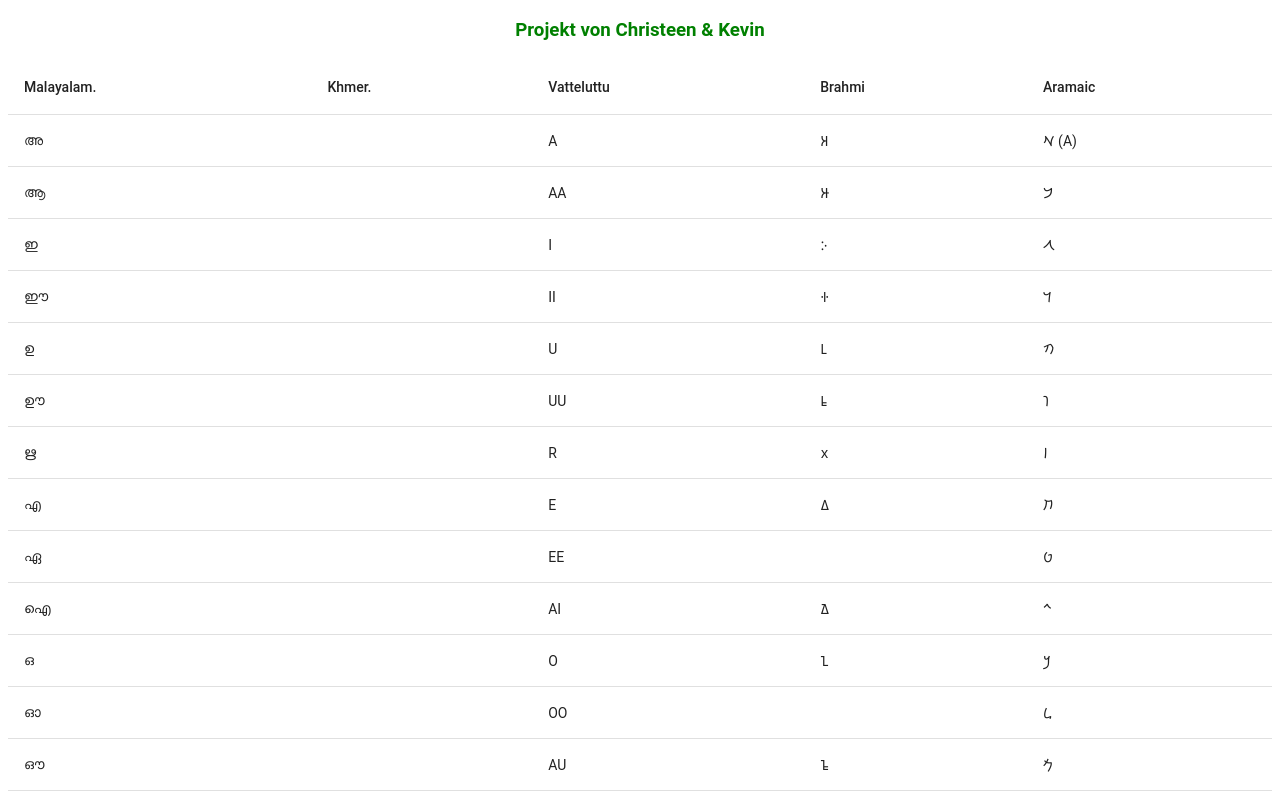
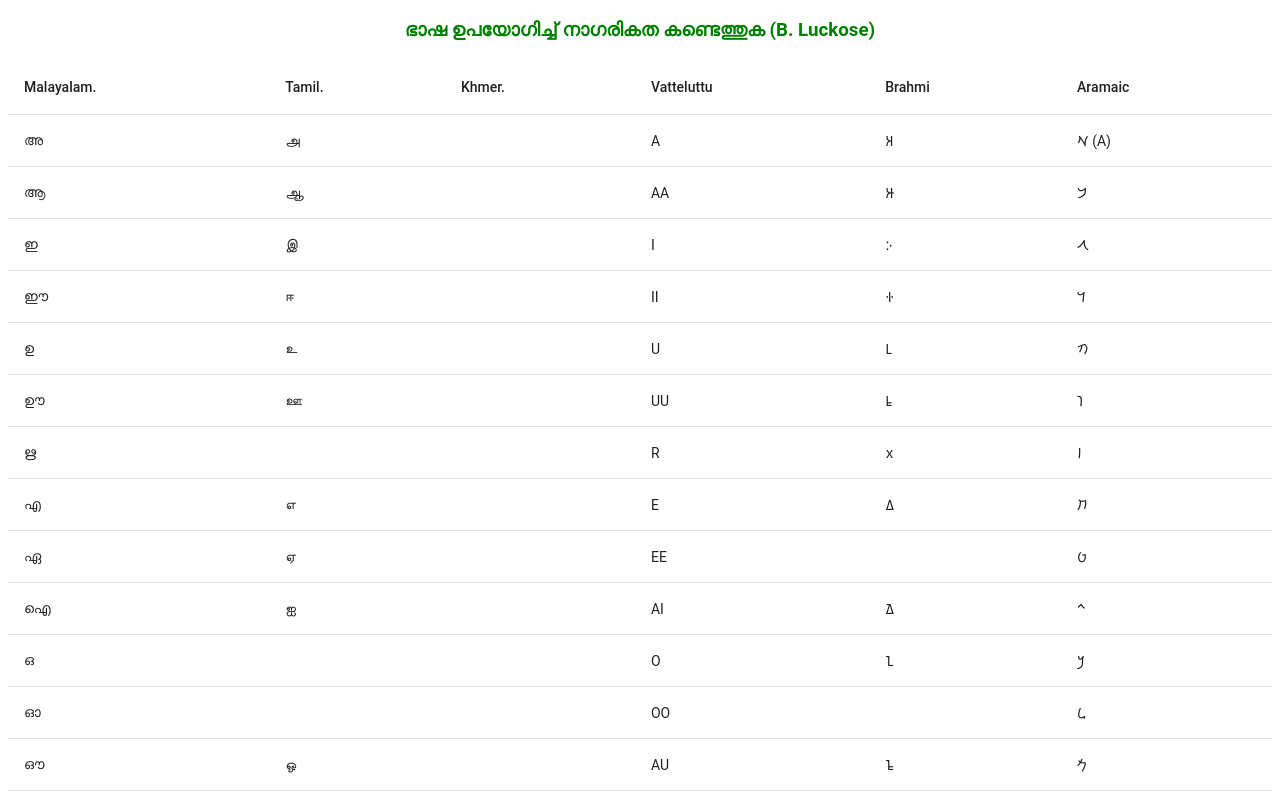
Before and after one commit to arc4s/arc4s.github.io, an Angular app: page / in a window 1280 px wide. Shown: the top 800 px of the page. Built offline with nearby package versions, Linux system fonts and the light colour scheme.

Commit message:
Tamil add

```diff
--- a/index.html
+++ b/index.html
@@ -9,5 +9,5 @@
 <link rel="stylesheet" href="styles.ef46db3751d8e999.css"></head>
 <body>
   <app-root></app-root>
-<script src="runtime.c19961b06fddf861.js" type="module"></script><script src="polyfills.bdf9fb21165ed77a.js" type="module"></script><script src="main.ab4702633c89f239.js" type="module"></script></body>
+<script src="runtime.c19961b06fddf861.js" type="module"></script><script src="polyfills.bdf9fb21165ed77a.js" type="module"></script><script src="main.90f0186661829dba.js" type="module"></script></body>
 </html>
--- a/src/app/language-table/language-table.component.html
+++ b/src/app/language-table/language-table.component.html
@@ -7,6 +7,11 @@
   <ng-container matColumnDef="malayalam">
     <th mat-header-cell *matHeaderCellDef> Malayalam. </th>
     <td mat-cell *matCellDef="let element"> {{element.malayalam}} </td>
+  </ng-container>
+
+  <ng-container matColumnDef="tamil">
+    <th mat-header-cell *matHeaderCellDef> Tamil. </th>
+    <td mat-cell *matCellDef="let element"> {{element.tamil}} </td>
   </ng-container>
 
   <ng-container matColumnDef="khmer">
--- a/src/app/language-table/language-table.component.ts
+++ b/src/app/language-table/language-table.component.ts
@@ -3,6 +3,7 @@ import {MatTableModule} from '@angular/material/table';
 
 export interface PeriodicElement {
   malayalam: string;
+  tamil: string,
   khmer: string,
   vatteluttu: string;
   tamil_brahmi: string;
@@ -13,7 +14,8 @@ export interface PeriodicElement {
 const ELEMENT_DATA: PeriodicElement[] = [
   {
     malayalam: '\u{D05}',
-    khmer: '',
+    tamil: '\u{B85}',
+    khmer: '\u{17B5}',
     vatteluttu: 'A',
     tamil_brahmi: '\u{11405}',
     brahmi: '\u{11005}',
@@ -21,6 +23,7 @@ const ELEMENT_DATA: PeriodicElement[] = [
   },
   {
     malayalam: '\u{D06}',
+    tamil: '\u{B86}',
     khmer: '',
     vatteluttu: 'AA',
     tamil_brahmi: '\u{11405}',
@@ -29,6 +32,7 @@ const ELEMENT_DATA: PeriodicElement[] = [
   },
   {
     malayalam: '\u{D07}',
+    tamil: '\u{B87}',
     khmer: '',
     vatteluttu: 'I',
     tamil_brahmi: '\u{11405}',
@@ -37,6 +41,7 @@ const ELEMENT_DATA: PeriodicElement[] = [
   },
   {
     malayalam: '\u{D08}',
+    tamil: '\u{B88}',
     khmer: '',
     vatteluttu: 'II',
     tamil_brahmi: '\u{11405}',
@@ -45,6 +50,7 @@ const ELEMENT_DATA: PeriodicElement[] = [
   },
   {
     malayalam: '\u{D09}',
+    tamil: '\u{B89}',
     khmer: '',
     vatteluttu: 'U',
     tamil_brahmi: '\u{11405}',
@@ -53,6 +59,7 @@ const ELEMENT_DATA: PeriodicElement[] = [
   },
   {
     malayalam: '\u{D0A}',
+    tamil: '\u{B8A}',
     khmer: '',
     vatteluttu: 'UU',
     tamil_brahmi: '\u{11405}',
@@ -61,6 +68,7 @@ const ELEMENT_DATA: PeriodicElement[] = [
   },
   {
     malayalam: '\u{D0B}',
+    tamil: '',
     khmer: '',
     vatteluttu: 'R',
     tamil_brahmi: '\u{11405}',
@@ -69,15 +77,25 @@ const ELEMENT_DATA: PeriodicElement[] = [
   },
   {
     malayalam: '\u{D0E}',
+    tamil: '\u{B8E}',
     khmer: '',
     vatteluttu: 'E',
     tamil_brahmi: '\u{11405}',
     brahmi: '\u{1100F}',
     aramaic: '\u{10847}'
   },
-  {malayalam: '\u{D0F}', khmer: '', vatteluttu: 'EE', tamil_brahmi: '\u{11405}', brahmi: '', aramaic: '\u{10848}'},
+  {
+    malayalam: '\u{D0F}',
+    tamil: '\u{B8F}',
+    khmer: '',
+    vatteluttu: 'EE',
+    tamil_brahmi: '\u{11405}',
+    brahmi: '',
+    aramaic: '\u{10848}'
+  },
   {
     malayalam: '\u{0D10}',
+    tamil: '\u{B90}',
     khmer: '',
     vatteluttu: 'AI',
     tamil_brahmi: '\u{11405}',
@@ -86,15 +104,25 @@ const ELEMENT_DATA: PeriodicElement[] = [
   },
   {
     malayalam: '\u{0D12}',
+    tamil: '',
     khmer: '',
     vatteluttu: 'O',
     tamil_brahmi: '\u{11405}',
     brahmi: '\u{11011}',
     aramaic: '\u{1084A}'
   },
-  {malayalam: '\u{0D13}', khmer: '', vatteluttu: 'OO', tamil_brahmi: '\u{11405}', brahmi: '', aramaic: '\u{1084B}'},
+  {
+    malayalam: '\u{0D13}',
+    tamil: '',
+    khmer: '',
+    vatteluttu: 'OO',
+    tamil_brahmi: '\u{11405}',
+    brahmi: '',
+    aramaic: '\u{1084B}'
+  },
   {
     malayalam: '\u{0D14}',
+    tamil: '\u{B92}',
     khmer: '',
     vatteluttu: 'AU',
     tamil_brahmi: '\u{11405}',
@@ -103,6 +131,7 @@ const ELEMENT_DATA: PeriodicElement[] = [
   },
   {
     malayalam: '\u{D05}\u{0D02}',
+    tamil: '\u{B93}',
     khmer: '',
     vatteluttu: '',
     tamil_brahmi: '\u{11405}',
@@ -111,6 +140,7 @@ const ELEMENT_DATA: PeriodicElement[] = [
   },
   {
     malayalam: '\u{D05}\u{0D03}',
+    tamil: '\u{B94}',
     khmer: '',
     vatteluttu: '',
     tamil_brahmi: '\u{11405}',
@@ -119,6 +149,7 @@ const ELEMENT_DATA: PeriodicElement[] = [
   },
   {
     malayalam: '\u{0D15}',
+    tamil: '\u{B95}',
     khmer: '\u{1780}',
     vatteluttu: 'KA',
     tamil_brahmi: '\u{11405}',
@@ -127,6 +158,7 @@ const ELEMENT_DATA: PeriodicElement[] = [
   },
   {
     malayalam: '\u{0D16}',
+    tamil: '',
     khmer: '\u{1781}',
     vatteluttu: 'KHA',
     tamil_brahmi: '\u{11405}',
@@ -135,6 +167,7 @@ const ELEMENT_DATA: PeriodicElement[] = [
   },
   {
     malayalam: '\u{0D17}',
+    tamil: '',
     khmer: '\u{1782}',
     vatteluttu: 'GA',
     tamil_brahmi: '\u{11405}',
@@ -143,6 +176,7 @@ const ELEMENT_DATA: PeriodicElement[] = [
   },
   {
     malayalam: '\u{0D18}',
+    tamil: '',
     khmer: '\u{1783}',
     vatteluttu: 'GHA',
     tamil_brahmi: '\u{11405}',
@@ -151,6 +185,7 @@ const ELEMENT_DATA: PeriodicElement[] = [
   },
   {
     malayalam: '\u{0D19}',
+    tamil: '\u{B99}',
     khmer: '\u{1784}',
     vatteluttu: 'NGA',
     tamil_brahmi: '\u{11405}',
@@ -159,6 +194,7 @@ const ELEMENT_DATA: PeriodicElement[] = [
   },
   {
     malayalam: '\u{0D1A}',
+    tamil: '\u{B9A}',
     khmer: '\u{1785}',
     vatteluttu: 'CA',
     tamil_brahmi: '\u{11405}',
@@ -167,6 +203,7 @@ const ELEMENT_DATA: PeriodicElement[] = [
   },
   {
     malayalam: '\u{0D1B}',
+    tamil: '',
     khmer: '\u{1786}',
     vatteluttu: 'CHA',
     tamil_brahmi: '\u{11405}',
@@ -175,6 +212,7 @@ const ELEMENT_DATA: PeriodicElement[] = [
   },
   {
     malayalam: '\u{0D1C}',
+    tamil: '\u{B9C}',
     khmer: '\u{1787}',
     vatteluttu: 'JA',
     tamil_brahmi: '\u{11405}',
@@ -183,6 +221,7 @@ const ELEMENT_DATA: PeriodicElement[] = [
   },
   {
     malayalam: '\u{0D1D}',
+    tamil: '',
     khmer: '\u{1788}',
     vatteluttu: 'JHA',
     tamil_brahmi: '\u{11405}',
@@ -191,6 +230,7 @@ const ELEMENT_DATA: PeriodicElement[] = [
   },
   {
     malayalam: '\u{0D1E}',
+    tamil: '\u{B9E}',
     khmer: '\u{1789}',
     vatteluttu: 'NYA',
     tamil_brahmi: '\u{11405}',
@@ -199,6 +239,7 @@ const ELEMENT_DATA: PeriodicElement[] = [
   },
   {
     malayalam: '\u{0D1F}',
+    tamil: '\u{B9F}',
     khmer: '\u{178A}',
     vatteluttu: 'TTA',
     tamil_brahmi: '\u{11405}',
@@ -207,6 +248,7 @@ const ELEMENT_DATA: PeriodicElement[] = [
   },
   {
     malayalam: '\u{0D20}',
+    tamil: '',
     khmer: '\u{178B}',
     vatteluttu: 'TTHA',
     tamil_brahmi: '\u{11405}',
@@ -215,6 +257,7 @@ const ELEMENT_DATA: PeriodicElement[] = [
   },
   {
     malayalam: '\u{0D21}',
+    tamil: '',
     khmer: '\u{178C}',
     vatteluttu: 'DDA',
     tamil_brahmi: '\u{11405}',
@@ -223,6 +266,7 @@ const ELEMENT_DATA: PeriodicElement[] = [
   },
   {
     malayalam: '\u{0D22}',
+    tamil: '',
     khmer: '\u{178D}',
     vatteluttu: 'DDHA',
     tamil_brahmi: '\u{11405}',
@@ -231,6 +275,7 @@ const ELEMENT_DATA: PeriodicElement[] = [
   },
   {
     malayalam: '\u{0D23}',
+    tamil: '\u{BA3}',
     khmer: '\u{178E}',
     vatteluttu: 'NNA',
     tamil_brahmi: '\u{11405}',
@@ -239,6 +284,7 @@ const ELEMENT_DATA: PeriodicElement[] = [
   },
   {
     malayalam: '\u{0D24}',
+    tamil: '\u{BA4}',
     khmer: '\u{178F}',
     vatteluttu: 'TA',
     tamil_brahmi: '\u{11405}',
@@ -247,6 +293,7 @@ const ELEMENT_DATA: PeriodicElement[] = [
   },
   {
     malayalam: '\u{0D25}',
+    tamil: '',
     khmer: '\u{1790}',
     vatteluttu: 'THA',
     tamil_brahmi: '\u{11405}',
@@ -255,6 +302,7 @@ const ELEMENT_DATA: PeriodicElement[] = [
   },
   {
     malayalam: '\u{0D26}',
+    tamil: '',
     khmer: '\u{1791}',
     vatteluttu: 'DA',
     tamil_brahmi: '\u{11405}',
@@ -263,37 +311,222 @@ const ELEMENT_DATA: PeriodicElement[] = [
   },
   {
     malayalam: '\u{0D27}',
+    tamil: '',
     khmer: '\u{1792}',
     vatteluttu: 'DHA',
     tamil_brahmi: '\u{11405}',
     brahmi: '\u{11025}',
     aramaic: '\u{10855}'
   },
-  {malayalam: '\u{0D28}', khmer: '\u{1793}', vatteluttu: 'NA', tamil_brahmi: '\u{11405}', brahmi: '\u{11026}', aramaic: 'Na'},
-  {malayalam: '\u{0D2A}', khmer: '\u{1794}', vatteluttu: 'PA', tamil_brahmi: '\u{11405}', brahmi: '\u{11027}', aramaic: 'aa'},
-  {malayalam: '\u{0D2B}', khmer: '\u{1795}', vatteluttu: 'PHA', tamil_brahmi: '\u{11405}', brahmi: '\u{11028}', aramaic: 'aa'},
-  {malayalam: '\u{0D2C}', khmer: '\u{1796}', vatteluttu: 'BA', tamil_brahmi: '\u{11405}', brahmi: '\u{11029}', aramaic: 'aa'},
-  {malayalam: '\u{0D2D}', khmer: '\u{1797}', vatteluttu: 'BHA', tamil_brahmi: '\u{11405}', brahmi: '\u{1102A}', aramaic: 'aa'},
-  {malayalam: '\u{0D2E}', khmer: '\u{1798}', vatteluttu: 'MA', tamil_brahmi: '\u{11405}', brahmi: '\u{1102B}', aramaic: 'Ma'},
-  {malayalam: '\u{0D2F}', khmer: '\u{1799}', vatteluttu: 'YA', tamil_brahmi: '\u{11405}', brahmi: '\u{1102C}', aramaic: 'Ya'},
-  {malayalam: '\u{0D30}', khmer: '\u{179A}', vatteluttu: 'RA', tamil_brahmi: '\u{11405}', brahmi: '\u{1102D}', aramaic: 'Ra'},
-  {malayalam: '\u{0D31}', khmer: '\u{179B}', vatteluttu: 'RRA', tamil_brahmi: '\u{11405}', brahmi: '', aramaic: 'Rra'},
-  {malayalam: '\u{0D32}', khmer: '\u{179C}', vatteluttu: 'LA', tamil_brahmi: '\u{11405}', brahmi: '\u{1102E}', aramaic: 'La'},
-  {malayalam: '\u{0D33}', khmer: '\u{179D}', vatteluttu: 'LLA', tamil_brahmi: '\u{11405}', brahmi: '', aramaic: 'Va'},
-  {malayalam: '\u{0D34}', khmer: '\u{179E}', vatteluttu: 'LLLA', tamil_brahmi: '\u{11405}', brahmi: '', aramaic: ''},
-  {malayalam: '\u{0D35}', khmer: '\u{179F}', vatteluttu: 'FA', tamil_brahmi: '\u{11405}', brahmi: '\u{1102F}', aramaic: 'Va'},
-  {malayalam: '\u{0D36}', khmer: '', vatteluttu: 'SHA', tamil_brahmi: '\u{11405}', brahmi: '\u{11031}', aramaic: 'Ssa'},
-  {malayalam: '\u{0D37}', khmer: '', vatteluttu: 'SSA', tamil_brahmi: '\u{11405}', brahmi: '\u{11030}', aramaic: 'Sha'},
-  {malayalam: '\u{0D38}', khmer: '', vatteluttu: 'SA', tamil_brahmi: '\u{11405}', brahmi: '\u{11032}', aramaic: 'Sa'},
-  {malayalam: '\u{0D39}', khmer: '', vatteluttu: 'HA', tamil_brahmi: '\u{11405}', brahmi: '\u{11033}', aramaic: 'Ha'},
-  {malayalam: '', khmer: '', vatteluttu: '', tamil_brahmi: '\u{11405}', brahmi: '\u{11034}', aramaic: 'Lla'},
-  {malayalam: '', khmer: '', vatteluttu: '59', tamil_brahmi: '\u{11405}', brahmi: '\u{11035}', aramaic: 'Llla'},
-  {malayalam: '', khmer: '', vatteluttu: '60', tamil_brahmi: '\u{11405}', brahmi: '\u{11036}', aramaic: 'Rra'},
-  {malayalam: '', khmer: '', vatteluttu: '61', tamil_brahmi: '\u{11405}', brahmi: '\u{11037}', aramaic: 'Nnna'},
+  {
+    malayalam: '\u{0D28}',
+    tamil: '\u{BA8}',
+    khmer: '\u{1793}',
+    vatteluttu: 'NA',
+    tamil_brahmi: '\u{11405}',
+    brahmi: '\u{11026}',
+    aramaic: 'Na'
+  },
+  {
+    malayalam: '\u{0D2A}',
+    tamil: '\u{BAA}',
+    khmer: '\u{1794}',
+    vatteluttu: 'PA',
+    tamil_brahmi: '\u{11405}',
+    brahmi: '\u{11027}',
+    aramaic: 'aa'
+  },
+  {
+    malayalam: '\u{0D2B}',
+    tamil: '',
+    khmer: '\u{1795}',
+    vatteluttu: 'PHA',
+    tamil_brahmi: '\u{11405}',
+    brahmi: '\u{11028}',
+    aramaic: 'aa'
+  },
+  {
+    malayalam: '\u{0D2C}',
+    tamil: '',
+    khmer: '\u{1796}',
+    vatteluttu: 'BA',
+    tamil_brahmi: '\u{11405}',
+    brahmi: '\u{11029}',
+    aramaic: 'aa'
+  },
+  {
+    malayalam: '\u{0D2D}',
+    tamil: '',
+    khmer: '\u{1797}',
+    vatteluttu: 'BHA',
+    tamil_brahmi: '\u{11405}',
+    brahmi: '\u{1102A}',
+    aramaic: 'aa'
+  },
+  {
+    malayalam: '\u{0D2E}',
+    tamil: '\u{BAE}',
+    khmer: '\u{1798}',
+    vatteluttu: 'MA',
+    tamil_brahmi: '\u{11405}',
+    brahmi: '\u{1102B}',
+    aramaic: 'Ma'
+  },
+  {
+    malayalam: '\u{0D2F}',
+    tamil: '\u{BAF}',
+    khmer: '\u{1799}',
+    vatteluttu: 'YA',
+    tamil_brahmi: '\u{11405}',
+    brahmi: '\u{1102C}',
+    aramaic: 'Ya'
+  },
+  {
+    malayalam: '\u{0D30}',
+    tamil: '\u{BB0}',
+    khmer: '\u{179A}',
+    vatteluttu: 'RA',
+    tamil_brahmi: '\u{11405}',
+    brahmi: '\u{1102D}',
+    aramaic: 'Ra'
+  },
+  {
+    malayalam: '\u{0D31}',
+    tamil: '\u{BB1}',
+    khmer: '\u{179B}',
+    vatteluttu: 'RRA',
+    tamil_brahmi: '\u{11405}',
+    brahmi: '',
+    aramaic: 'Rra'
+  },
+  {
+    malayalam: '\u{0D32}',
+    tamil: '\u{BB2}',
+    khmer: '\u{179C}',
+    vatteluttu: 'LA',
+    tamil_brahmi: '\u{11405}',
+    brahmi: '\u{1102E}',
+    aramaic: 'La'
+  },
+  {
+    malayalam: '\u{0D33}',
+    tamil: '\u{BB3}',
+    khmer: '\u{179D}',
+    vatteluttu: 'LLA',
+    tamil_brahmi: '\u{11405}',
+    brahmi: '',
+    aramaic: 'Va'
+  },
+  {
+    malayalam: '\u{0D34}',
+    tamil: '\u{BB04}',
+    khmer: '\u{179E}',
+    vatteluttu: 'LLLA',
+    tamil_brahmi: '\u{11405}',
+    brahmi: '',
+    aramaic: ''
+  },
+  {
+    malayalam: '\u{0D35}',
+    tamil: '\u{BB5}',
+    khmer: '\u{179F}',
+    vatteluttu: 'FA',
+    tamil_brahmi: '\u{11405}',
+    brahmi: '\u{1102F}',
+    aramaic: 'Va'
+  },
+  {
+    malayalam: '\u{0D36}',
+    tamil: '\u{BB6}',
+    khmer: '',
+    vatteluttu: 'SHA',
+    tamil_brahmi: '\u{11405}',
+    brahmi: '\u{11031}',
+    aramaic: 'Ssa'
+  },
+  {
+    malayalam: '\u{0D37}',
+    tamil: '\u{BB7}',
+    khmer: '',
+    vatteluttu: 'SSA',
+    tamil_brahmi: '\u{11405}',
+    brahmi: '\u{11030}',
+    aramaic: 'Sha'
+  },
+  {
+    malayalam: '\u{0D38}',
+    tamil: '\u{BB8}',
+    khmer: '',
+    vatteluttu: 'SA',
+    tamil_brahmi: '\u{11405}',
+    brahmi: '\u{11032}',
+    aramaic: 'Sa'
+  },
+  {
+    malayalam: '\u{0D39}',
+    tamil: '\u{BB9}',
+    khmer: '',
+    vatteluttu: 'HA',
+    tamil_brahmi: '\u{11405}',
+    brahmi: '\u{11033}',
+    aramaic: 'Ha'
+  },
+  {malayalam: '', tamil: '', khmer: '', vatteluttu: '', tamil_brahmi: '\u{11405}', brahmi: '\u{11034}', aramaic: 'Lla'},
+  {
+    malayalam: '',
+    tamil: '',
+    khmer: '',
+    vatteluttu: '59',
+    tamil_brahmi: '\u{11405}',
+    brahmi: '\u{11035}',
+    aramaic: 'Llla'
+  },
+  {
+    malayalam: '',
+    tamil: '',
+    khmer: '',
+    vatteluttu: '60',
+    tamil_brahmi: '\u{11405}',
+    brahmi: '\u{11036}',
+    aramaic: 'Rra'
+  },
+  {
+    malayalam: '',
+    tamil: '',
+    khmer: '',
+    vatteluttu: '61',
+    tamil_brahmi: '\u{11405}',
+    brahmi: '\u{11037}',
+    aramaic: 'Nnna'
+  },
 
-  {malayalam: 'Rr', khmer: '', vatteluttu: '8', tamil_brahmi: '\u{11405}', brahmi: '\u{1100C}', aramaic: 'aa'},
-  {malayalam: 'L', khmer: '', vatteluttu: '9', tamil_brahmi: '\u{11405}', brahmi: '\u{1100D}', aramaic: 'aa'},
-  {malayalam: 'Ll', khmer: '', vatteluttu: '10', tamil_brahmi: '\u{11405}', brahmi: '\u{1100E}', aramaic: 'aa'},
+  {
+    malayalam: 'Rr',
+    tamil: '',
+    khmer: '',
+    vatteluttu: '8',
+    tamil_brahmi: '\u{11405}',
+    brahmi: '\u{1100C}',
+    aramaic: 'aa'
+  },
+  {
+    malayalam: 'L',
+    tamil: '',
+    khmer: '',
+    vatteluttu: '9',
+    tamil_brahmi: '\u{11405}',
+    brahmi: '\u{1100D}',
+    aramaic: 'aa'
+  },
+  {
+    malayalam: 'Ll',
+    tamil: '',
+    khmer: '',
+    vatteluttu: '10',
+    tamil_brahmi: '\u{11405}',
+    brahmi: '\u{1100E}',
+    aramaic: 'aa'
+  },
 
 
 ];
@@ -304,6 +537,6 @@ const ELEMENT_DATA: PeriodicElement[] = [
   styleUrls: ['./language-table.component.css']
 })
 export class LanguageTableComponent {
-  displayedColumns: string[] = ['malayalam', 'khmer', 'vatteluttu', 'brahmi', 'aramaic'];
+  displayedColumns: string[] = ['malayalam', 'tamil', 'khmer', 'vatteluttu', 'brahmi', 'aramaic'];
   dataSource = ELEMENT_DATA;
 }
--- a/src/app/language-tree/language-tree.component.html
+++ b/src/app/language-tree/language-tree.component.html
@@ -1 +1 @@
-<h3>Projekt von Christeen & Kevin</h3>
+<h3>ഭാഷ ഉപയോഗിച്ച് നാഗരികത കണ്ടെത്തുക (B. Luckose)</h3>
```
Also changed, not shown: 2 other files (tests, documents, lock files or other folders).
